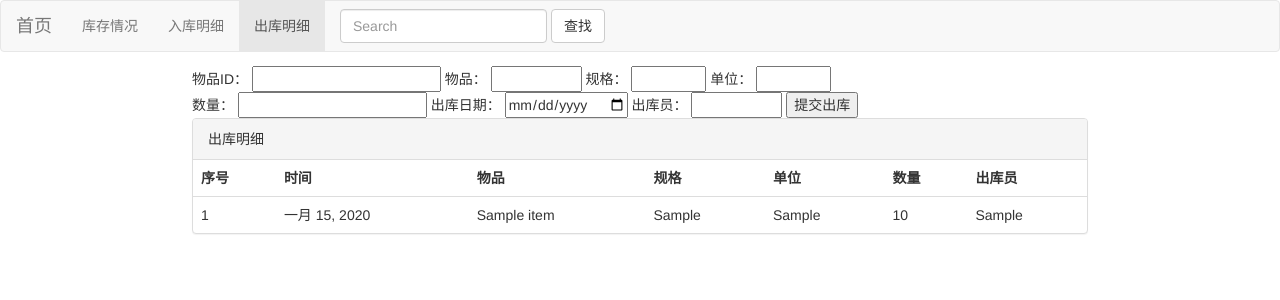
After one commit to fatinmidage/InternalSystem, a Django app: page /store/out/ in a window 1280 px wide. The commit adds this page. Shown: the top 300 px of the page. Run offline with Django 3.2, Linux system fonts and the light colour scheme; tables that the repository leaves empty hold one stand-in row (values such as "Sample post"); some libraries are stand-ins or nearby versions.

Commit message:
功能基本完成1.0

```diff
--- a/InternalSystem/urls.py
+++ b/InternalSystem/urls.py
@@ -14,12 +14,12 @@ Including another URLconf
     2. Add a URL to urlpatterns:  path('blog/', include('blog.urls'))
 """
 from django.contrib import admin
-from django.urls import path,include
+from django.urls import path, include
 
 from Store.views import storelist
 
 urlpatterns = [
     path('admin/', admin.site.urls),
-    path('store/',include('Store.urls')),
-    path('',storelist,name='storelist'),
+    path('store/', include('Store.urls')),
+    path('', storelist, name='storelist'),
 ]
--- a/Store/templates/base.html
+++ b/Store/templates/base.html
@@ -44,7 +44,7 @@
                 <ul class="nav navbar-nav">
                     <li class="{% block nav_total_active %}{% endblock %}"><a href="/">库存情况<span class="sr-only">(current)</span></a></li>
                     <li class="{% block nav_in_active %}{% endblock %}" ><a href="{% url 'details_in' %}">入库明细</a></li>
-                    <li><a href="#">出库明细</a></li>
+                    <li class="{% block nav_out_active %}{% endblock %}" ><a href="{% url 'details_out' %}">出库明细</a></li>
                 </ul>
                 <form class="navbar-form navbar-left">
                     <div class="form-group">
--- /dev/null
+++ b/Store/templates/items_out.html
@@ -0,0 +1,67 @@
+{% extends 'base.html' %}
+{% load staticfiles %}
+
+{% block title %}广丰惠州库存管理系统{%endblock%}
+{% block head %}
+<link href="{% static 'items_out.css' %}" rel="stylesheet">
+{% endblock %}
+
+
+{% block nav_out_active %}active{% endblock %}
+
+{% block content %}
+
+<div class="output_box">
+    <form action="{% url 'add_items_to_outtable' %}" method="post">
+        {% csrf_token %}
+        物品ID：
+        <input type="number" name="item_id" id="">
+        物品：
+        <input type="text" name="item_name" readonly size="8">
+        规格：
+        <input type="text" name="item_model" readonly size="6">
+        单位：
+        <input type="text" name="item_unit" readonly size="6">
+        <br>
+        数量：
+        <input type="number" name="quantity" id="" size="3">
+        出库日期：
+        <input type="date" name="out_date" id="">
+        出库员：
+        <input type="text" name="operator" id="" size="8">
+        <input type="submit" value="提交出库">
+    </form>
+</div>
+
+<div class="panel panel-default">
+    <!-- Default panel contents -->
+    <div class="panel-heading">
+        出库明细
+    </div>
+
+    <!-- Table -->
+    <table class="table">
+        <tr>
+            <th>序号</th>
+            <th>时间</th>
+            <th>物品</th>
+            <th>规格</th>
+            <th>单位</th>
+            <th>数量</th>
+            <th>出库员</th>
+        </tr>
+        {% for item in items %}
+        <tr>
+            <!-- 这里要改成普通的序号，不用物品的id -->
+            <td>{{item.id}}</td>
+            <td>{{item.out_date}}</td>
+            <td>{{item.item.name}}</td>
+            <td>{{item.item.item_model}}</td>
+            <td>{{item.item.unit}}</td>
+            <td>{{item.quantity}}</td>
+            <td>{{item.operator}}</td>
+        </tr>
+        {% endfor %}
+    </table>
+</div>
+{% endblock %}
--- a/Store/urls.py
+++ b/Store/urls.py
@@ -1,9 +1,11 @@
 '''处理Store的路由'''
 from django.urls import path
-from .views import storelist, details_in, add_items_to_intable
+from .views import storelist, details_in, add_items_to_intable, details_out, add_items_to_outtable
 
 urlpatterns = [
     path('', storelist, name='storelist'),
     path('in/', details_in, name='details_in'),
     path('add/', add_items_to_intable, name='add_items_to_intable'),
+    path('out/', details_out, name='details_out'),
+    path('min/', add_items_to_outtable, name='add_items_to_outtable'),
 ]
--- a/Store/views.py
+++ b/Store/views.py
@@ -3,25 +3,25 @@
 from django.shortcuts import render
 from django.http import request
 from django.shortcuts import get_object_or_404
-from .models import Items_Total, Items_in, Item
+from .models import Items_Total, Items_in, Item, Items_out
 
 # Create your views here.
 
 
-def storelist(request):
+def storelist(request_rq: request):
     """docstring占位"""
     store = Items_Total.objects.all()
     context = {}
     context['store'] = store
-    return render(request, 'storelist.html', context)
+    return render(request_rq, 'storelist.html', context)
 
 
-def details_in(request):
+def details_in(request_rq: request):
     """docstring占位"""
     dt_in = Items_in.objects.all()
     context = {}
     context['items'] = dt_in
-    return render(request, 'items_in.html', context)
+    return render(request_rq, 'items_in.html', context)
 
 
 def add_items_in(it_object: Item, it_info: {}):
@@ -36,28 +36,65 @@ def add_items_in(it_object: Item, it_info: {}):
     it_in.save()
 
 
-def add_items_total(item: Item, it_info: {}):
+def modify_items_total(it_ob: Item, num):
     """总表插入记录"""
-    pass
+    it_tatal = Items_Total
+    it_tatal = get_object_or_404(Items_Total, item=it_ob)
+    it_tatal.quantity += num
+    it_tatal.save()
 
 
-def add_items_to_intable(request):
-    """新增库存"""
-    print(request.POST.get('operator'))
-
-    it_id = int(request.POST.get('item_id'))
+def add_items_to_intable(request_rq: request):
+    """新增入库一行"""
+    it_id = int(request_rq.POST.get('item_id'))
     it_ob = get_object_or_404(Item, pk=it_id)
 
     it_info = {}
-    it_info['quantity'] = int(request.POST.get('quantity'))
-    it_info['price'] = float(request.POST.get('price'))
-    it_info['in_date'] = request.POST.get('in_date')
-    it_info['operator'] = request.POST.get('operator')
+    it_info['quantity'] = int(request_rq.POST.get('quantity'))
+    it_info['price'] = float(request_rq.POST.get('price'))
+    it_info['in_date'] = request_rq.POST.get('in_date')
+    it_info['operator'] = request_rq.POST.get('operator')
 
     add_items_in(it_ob, it_info)
-    add_items_total(it_ob, it_info)
+    modify_items_total(it_ob, it_info['quantity'])
 
     dt_in = Items_in.objects.all()
     context = {}
     context['items'] = dt_in
-    return render(request, 'items_in.html', context)
+    return render(request_rq, 'items_in.html', context)
+
+
+def details_out(request_rq: request):
+    """docstring占位"""
+    items_out = Items_out.objects.all()
+    context = {}
+    context['items'] = items_out
+    print('测试')
+    return render(request_rq, 'items_out.html', context)
+
+def add_items_out(it_ob, it_info):
+    """docstring占位"""
+    it_out = Items_out()
+    it_out.item = it_ob
+    it_out.quantity = it_info['quantity']
+    it_out.out_date = it_info['out_date']
+    it_out.operator = it_info['operator']
+    it_out.save()
+
+def add_items_to_outtable(request_rq: request):
+    """新增出库一行"""
+    it_id = int(request_rq.POST.get('item_id'))
+    it_ob = get_object_or_404(Item, pk=it_id)
+
+    it_info = {}
+    it_info['quantity'] = int(request_rq.POST.get('quantity'))
+    it_info['out_date'] = request_rq.POST.get('out_date')
+    it_info['operator'] = request_rq.POST.get('operator')
+
+    add_items_out(it_ob, it_info)
+    modify_items_total(it_ob, -it_info['quantity'])
+
+    dt_in = Items_out.objects.all()
+    context = {}
+    context['items'] = dt_in
+    return render(request_rq, 'items_out.html', context)
```
Also changed, not shown: static/items_out.css (added).
